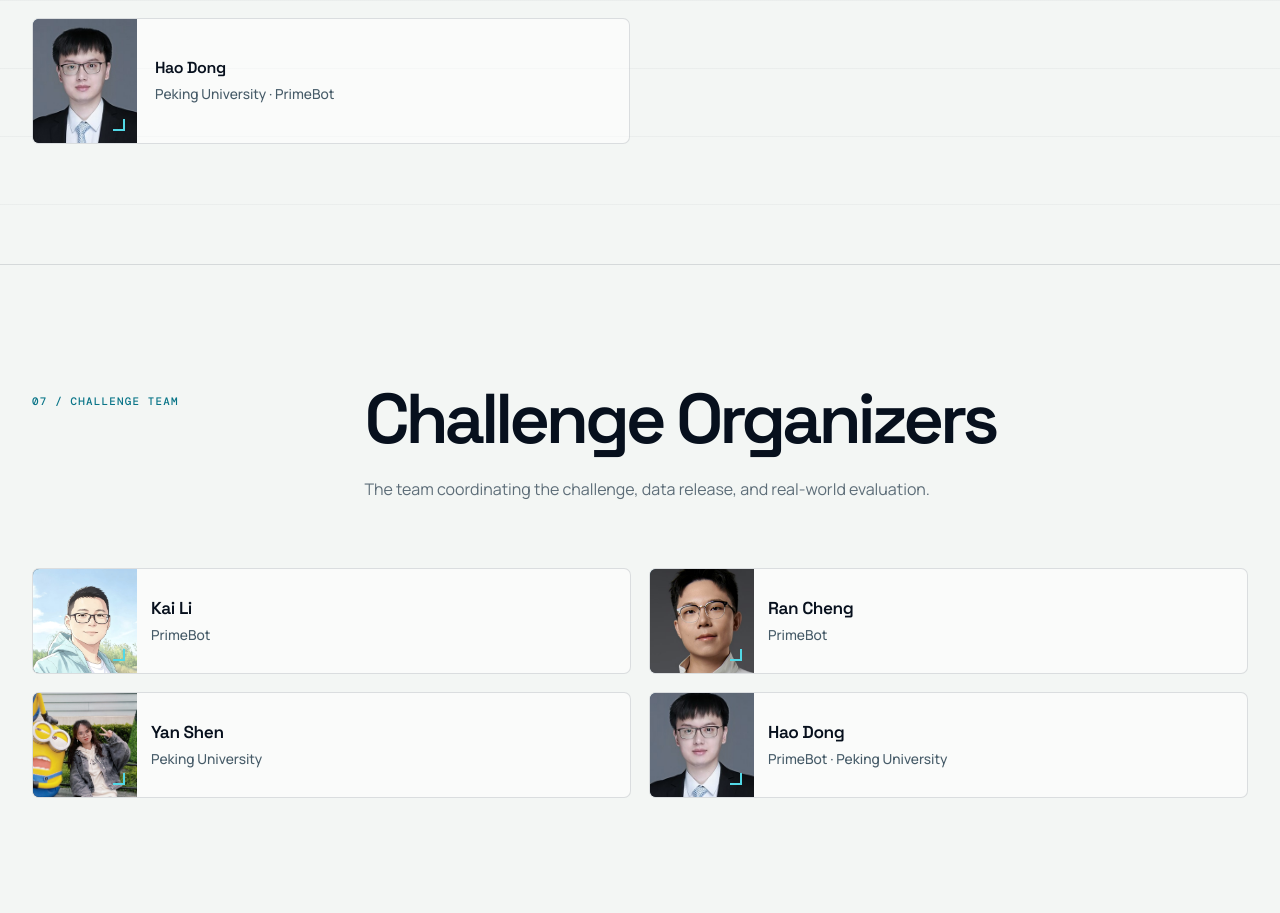
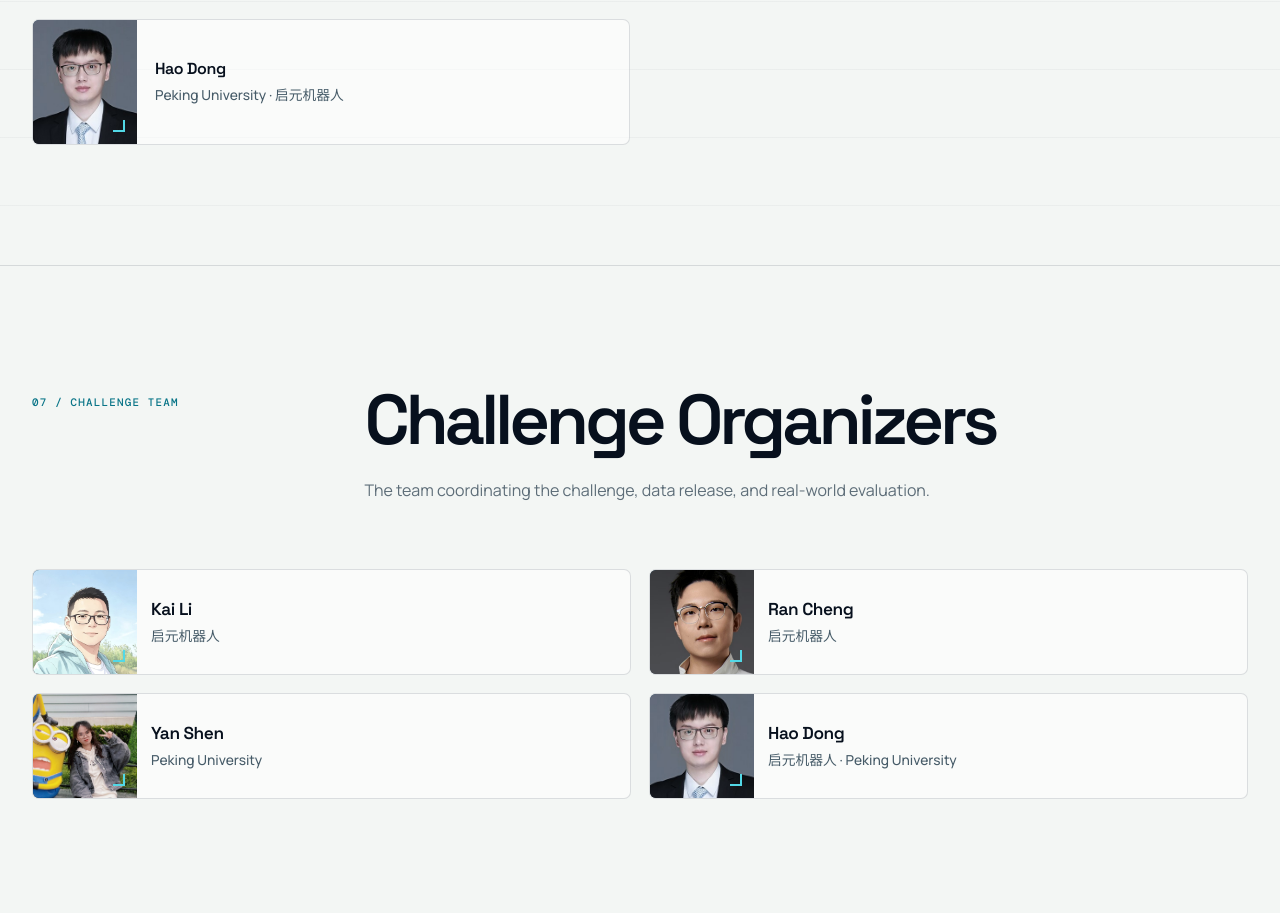
Before and after one commit to bimanual-robot-learning/bimanual-robot-learning.github.io, a React (Vite) app: page / in a window 1280 px wide. Shown: the part 9899-10812 px from the top of the page. Built offline with nearby package versions, Linux system fonts and the light colour scheme.

Commit message:
localize PrimeBot organizer affiliations

```diff
--- a/src/App.css
+++ b/src/App.css
@@ -2016,6 +2016,7 @@
   background:
     linear-gradient(rgba(8, 25, 43, 0.035) 1px, transparent 1px),
     var(--paper);
+  border-top: 1px solid var(--line-light);
   background-size: 100% 68px;
 }
 
--- a/src/data/workshop.ts
+++ b/src/data/workshop.ts
@@ -343,13 +343,13 @@ export const challengeVideos: ChallengeVideo[] = [
 export const challengeOrganizers: Person[] = [
   {
     name: 'Kai Li',
-    institution: 'PrimeBot',
+    institution: '启元机器人',
     image: '/images/challenge-organizers/kai-li.jpg',
     imageAlt: 'Portrait of challenge organizer Kai Li',
   },
   {
     name: 'Ran Cheng',
-    institution: 'PrimeBot',
+    institution: '启元机器人',
     image: '/images/challenge-organizers/ran-cheng.jpg',
     imageAlt: 'Portrait of challenge organizer Ran Cheng',
   },
@@ -361,7 +361,7 @@ export const challengeOrganizers: Person[] = [
   },
   {
     name: 'Hao Dong',
-    institution: 'PrimeBot · Peking University',
+    institution: '启元机器人 · Peking University',
     image: '/images/organizers/hao-dong.jpg',
     imageAlt: 'Portrait of challenge organizer Hao Dong',
   },
@@ -543,7 +543,7 @@ export const organizers: Person[] = [
   },
   {
     name: 'Hao Dong',
-    institution: 'Peking University · PrimeBot',
+    institution: 'Peking University · 启元机器人',
     image: '/images/organizers/hao-dong.jpg',
     imageAlt: 'Portrait of workshop organizer Hao Dong',
   },
```
Also changed, not shown: 1 other file (tests, documents, lock files or other folders).
